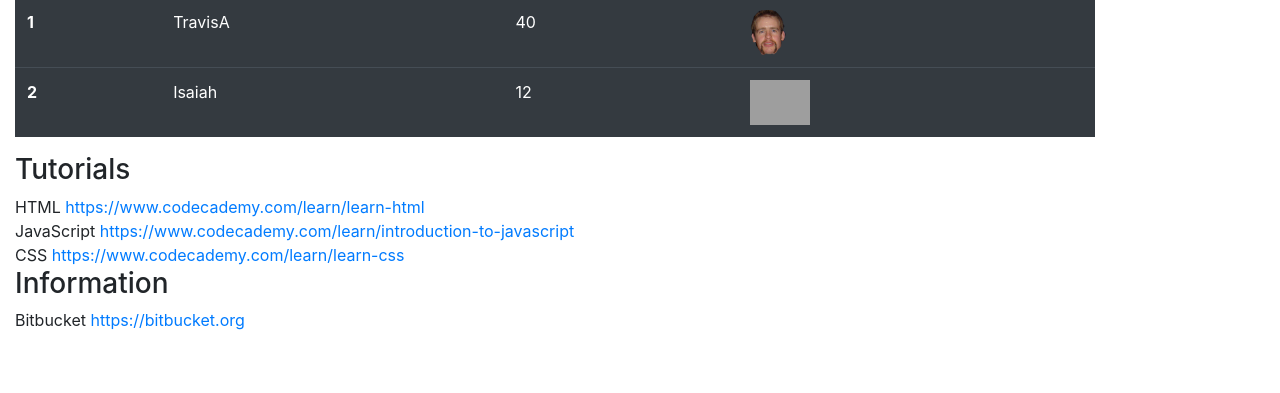
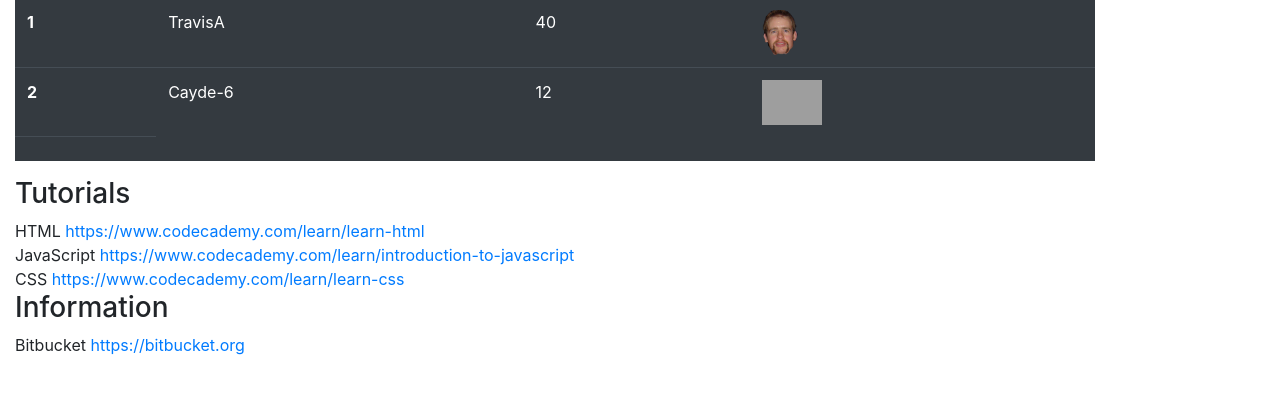
Before and after one commit to travistanderson/Orion, a plain HTML site: page index.html in a window 1280 px wide. Shown: the part 213-606 px from the top of the page. Drawn offline with nearby package versions, Linux system fonts and the light colour scheme; grey boxes are pictures that could not be loaded.

Commit message:
🎭🚞 Updated with Glitch

```diff
--- a/index.html
+++ b/index.html
@@ -55,13 +55,16 @@
                         </tr>
                         <tr>
                             <th scope="row">2</th>
-                            <td>Isaiah</td>
+                            <td>Cayde-6</td>
                             <td>12</td>
                             <td><img src="images/people/isaiah.png" class="people_image"/></td>
                         </tr>
+                      <tr>
+                        <td></td>
+                      </tr>
                     </tbody>
                 </table>
-
+<tr></tr>
                 <h3>Tutorials</h3>
                 <div>
                     HTML <a href="https://www.codecademy.com/learn/learn-html">https://www.codecademy.com/learn/learn-html</a> <br>
```
